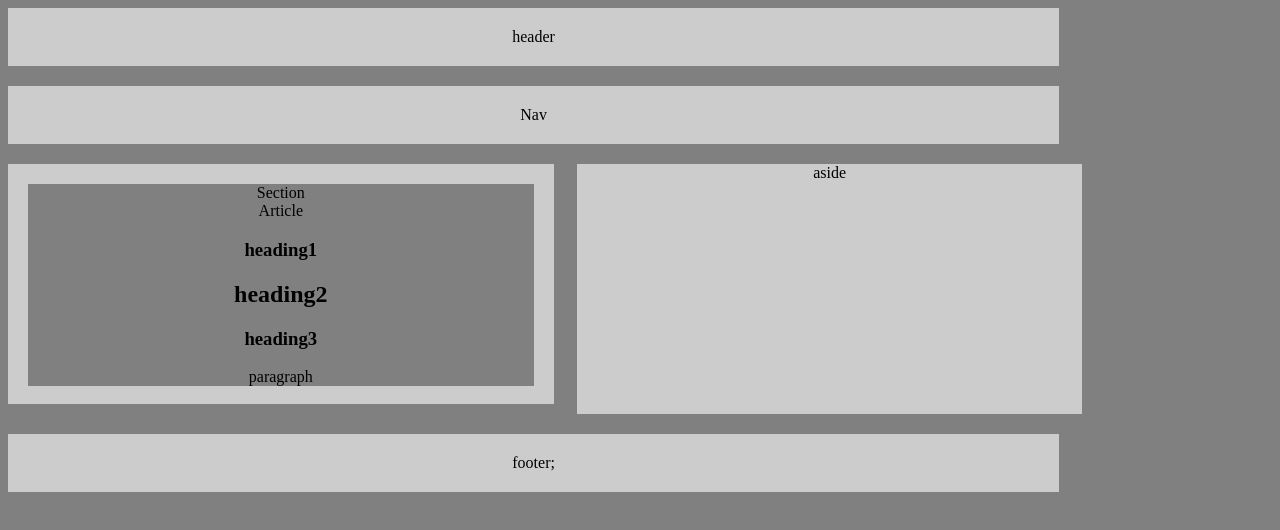
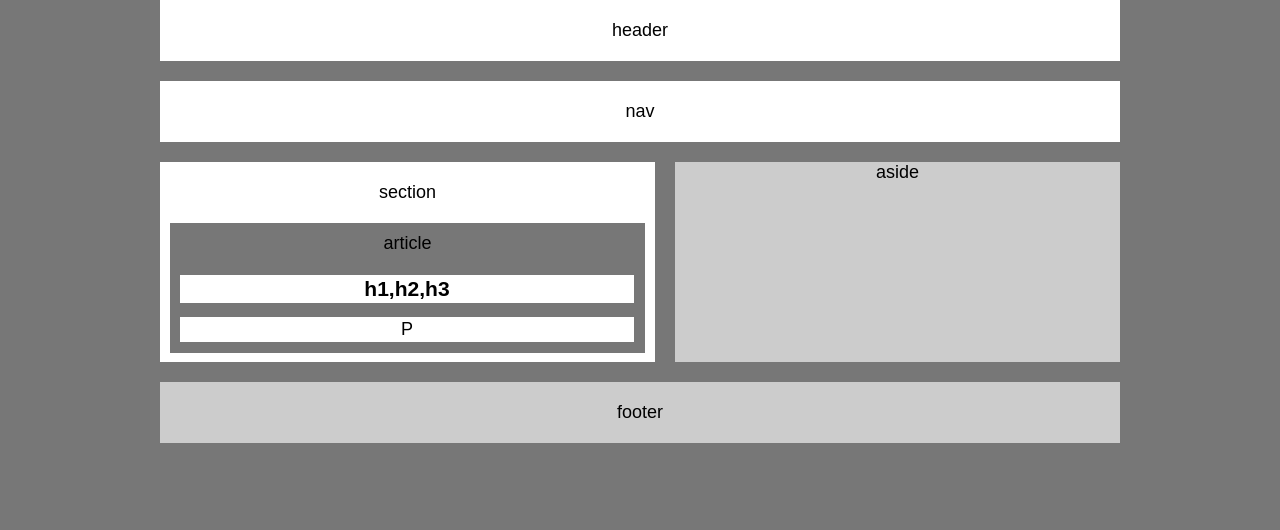
Before and after one commit to MrSpahceman/HW-Wireframe, a plain HTML site: page index.html in a window 1280 px wide. Drawn offline with Linux system fonts and the light colour scheme.

Commit message:
homework update :q!

```diff
--- a/index.html
+++ b/index.html
@@ -9,28 +9,26 @@
    header
  </header>
 
- <section id="nav">
-   Nav
- </section>
+ <nav>
+   nav
+ </nav>
+    <div class="container">
+      <section>
+          section
+        <article>
+          article
+        <h1>h1,h2,h3</h1>
+        <p>P</p>
+        </article>
+      </section>
 
- <section id="full">
-   <Section>
-   Section
-   </Section>
-   <article>
-     Article
-     <h1> heading1</h1>
-     <h2>heading2</h2>
-     <h3>heading3</h3>
-     <p>paragraph</p>
-   </article>
- </section>
+      <aside>
+      aside
+        </aside>
 
- <aside>
-      aside
-    </aside>
+    </div>
 <footer>
-  footer;
+  footer
 </footer>
 </body>
 </html>
--- a/style.css
+++ b/style.css
@@ -1,61 +1,93 @@
-*{
+
+body{
+	width:960px;
+	font-family: Arial, Helvetica neue, Helvetica, sans-serif;
+	font-size: 18px;
 	box-sizing: border-box;
 	text-align: center;
-	background:gray;
-	box-sizing: content-box;
+	background:#777;
+	/*content: #ebebeb;*/
+	margin: 0 auto;
 }
 
 header{
-	padding: 20px;
+	/*padding: 20px*/
+	padding: 20px 0;
 	margin-bottom: 20px;
-	background: #ccc;
-	width: 80%;
-}
-
-#nav{
-	padding: 20px;
-	margin-bottom: 20px;
-	background: #ccc;
-	width: 80%;
-}
-
-#section{
-	float: right;
-	background: #ccc;
-	padding: 20px;
-	margin-bottom: 20px;
-	width: 50%;
-	height: 200px;
+	background: #fff;
+	/*width:90%;*/
+	width: initial;
 
 }
 
-#full{
-
-	float:left;
-	background: #ccc;
+nav {
 	padding: 20px;
 	margin-bottom: 20px;
-	width: 40%;
+	background: #fff;
+	/*width: 90%;*/
+	width: initial;
+
+}
+
+section{
+	background: #fff;
+	/*width: 30%;*/
+	margin:0px;
+	/*height: 200px;*/
+	/*border: 1px solid #eee;*/
+	float: left;
+	/*width: 495px;*/
+	border:none;
+	padding: 20px 10px 10px 10px;
+	height: 170px;
+	width: 475px;
+}
+article{
+	background:#777;
+	/*width: 465px;*/
+	padding: 10px;
+	padding-bottom: 5px;
+	/*height: 160px;*/
+	margin-top: 20px;
+	width: initial;
+	height: 115px;
+}
+h1{
+	background: white;
+	width:450px;
+	/*padding: 10px;*/
+	padding: 2px;
+	margin-bottom: -4px;
+}
+p{
+	background: white;
+	width:450px;
+	/*padding: 10px;*/
+	padding: 2px;
+}
+
+
+aside{
+
+	float:right;
+	background: #ccc;
 	height: 200px;
+	margin-bottom: 20px;
+	/*width: 40%;*/
+	/*margin-right: 60px;*/
+	/*width: 400px;*/
+	margin-right: 0;
+	width: 445px;
 }
 
 footer{
-	clear: both;
+	clear:both;
 	padding: 20px;
-	margin-bottom: 20px;
+	/*margin-bottom: : 20px;*/
+	/*margin-top: 20x;*/
 	background: #ccc;
-	width: 80%;
+	width: 100%;
+	overflow: auto;
+	padding-left:0;
+	padding-right: 0;
 }
-
-aside{
-
-	float: right;
-	background: #ccc;
-	height: 200px;
-	margin-bottom: 20px;
-	width: 40%;
-	height: 250px;
-	overflow: auto;
-	margin-right: 15%;
-
-}
```
